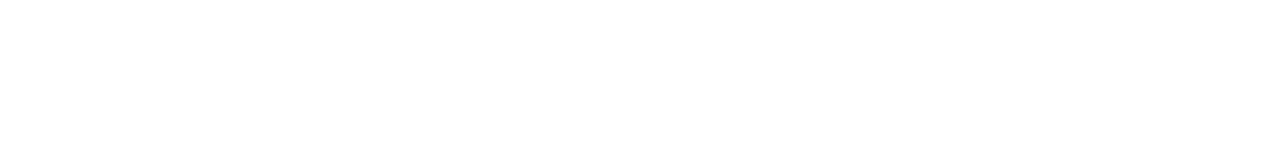
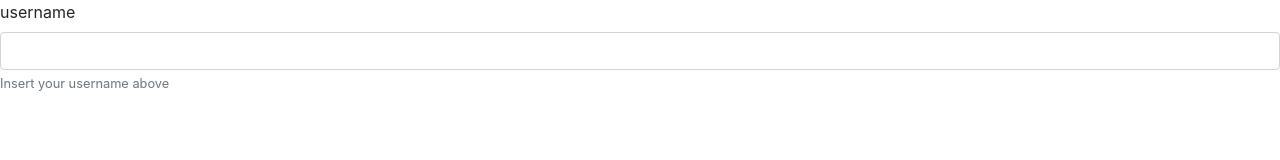
Before and after one commit to adam-lowe/qeaAJAX, a plain HTML site: page Excercise2/index.html in a window 1280 px wide. Drawn offline with nearby package versions, Linux system fonts and the light colour scheme.

Commit message:
added form to html

```diff
--- a/Excercise2/index.html
+++ b/Excercise2/index.html
@@ -18,6 +18,12 @@
     />
   </head>
   <body>
+      <div class="form-group">
+        <label for="">username</label>
+        <input type="text"
+          class="form-control" name="username" id="userField" aria-describedby="helpId" placeholder="">
+        <small id="helpId" class="form-text text-muted">Insert your username above</small>
+      </div>
     <!-- Optional JavaScript -->
     <!-- jQuery first, then Popper.js, then Bootstrap JS -->
     <script
```
